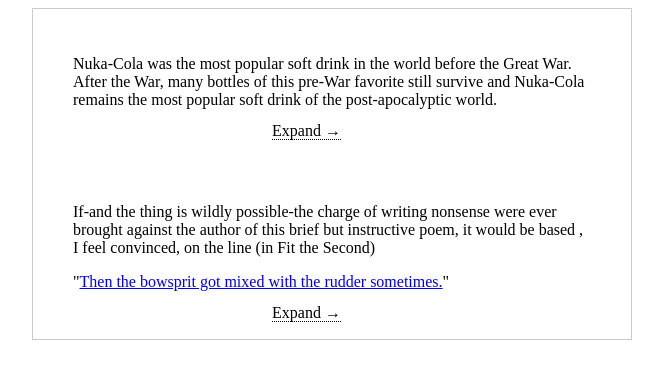
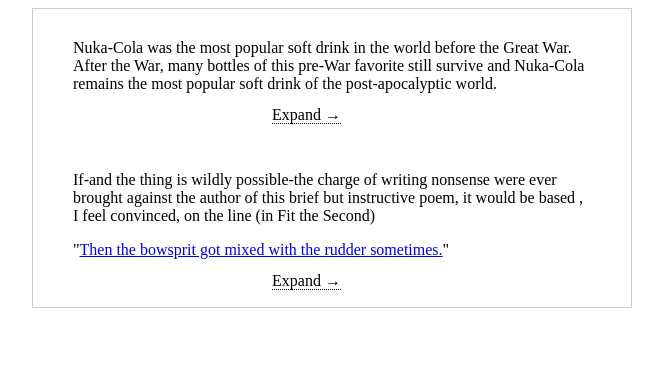
Before and after one commit to unclenorton/jquery.paperfold, a plain HTML site: page index.html in a window 1280 px wide. Shown: the whole page, without its empty margins (308-971 px from the left). Drawn offline with nearby package versions, Linux system fonts and the light colour scheme.

Commit message:
Fixed vertical margins and paddings between blocks

```diff
--- a/css/paperfold.css
+++ b/css/paperfold.css
@@ -31,16 +31,15 @@
 .pf__item .pf__reducer {
 	border-right: 1px solid #ccc;
 	border-left: 1px solid #ccc;
-	padding: 30px 40px 2em 40px;
+	padding: 0 40px 2em 40px;
 }
 
-.pf__item .pf__reducer_folding {
-	padding-top: 0;
+.pf__short .pf__reducer {
+	padding-top: 30px;
 }
 
-.pf__item-inited .pf__reducer_folding {
-	width: 471px;
-	border: 0 none;
+.pf__reducer p {
+	margin-top: 0;
 }
 
 .pf__trigger {
```
